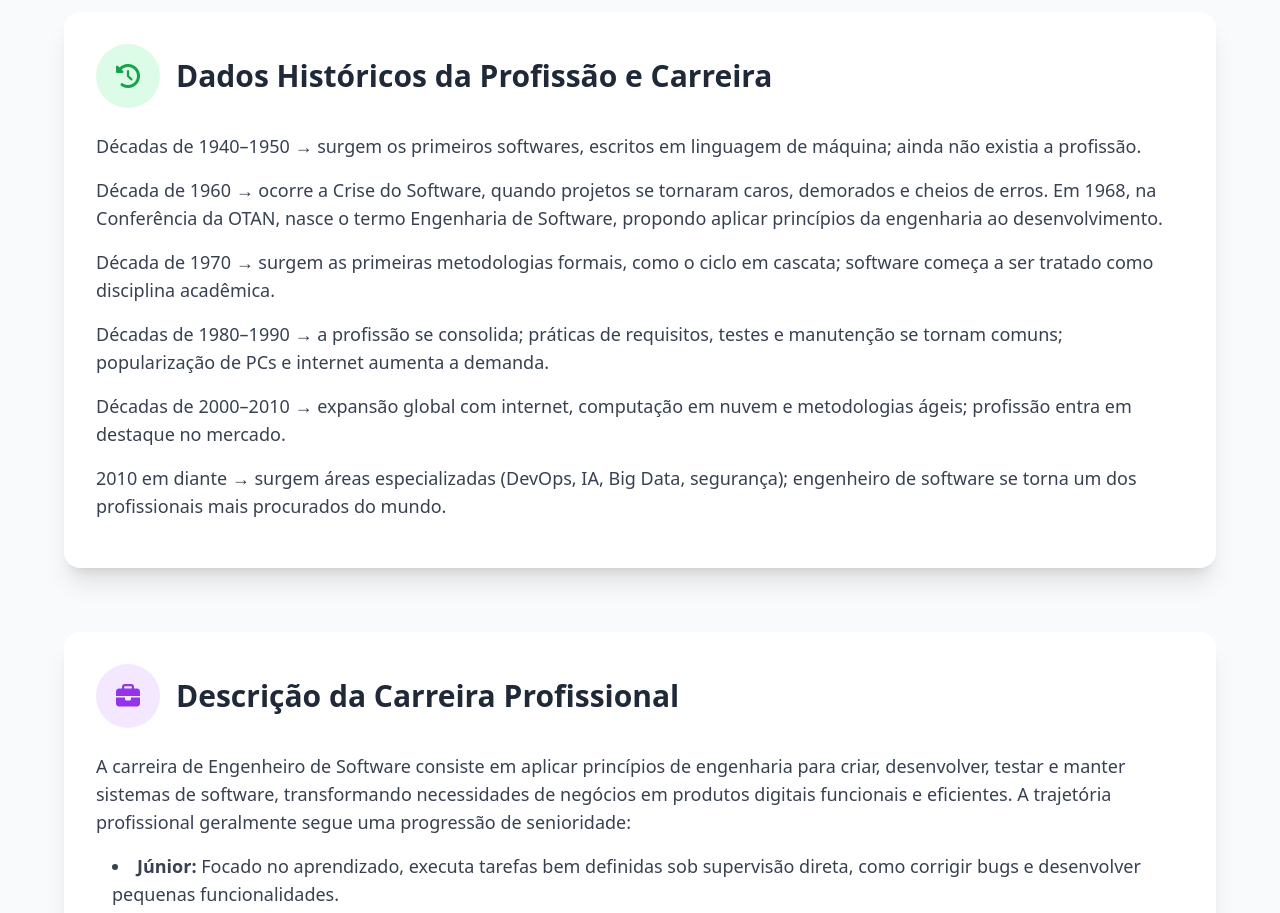
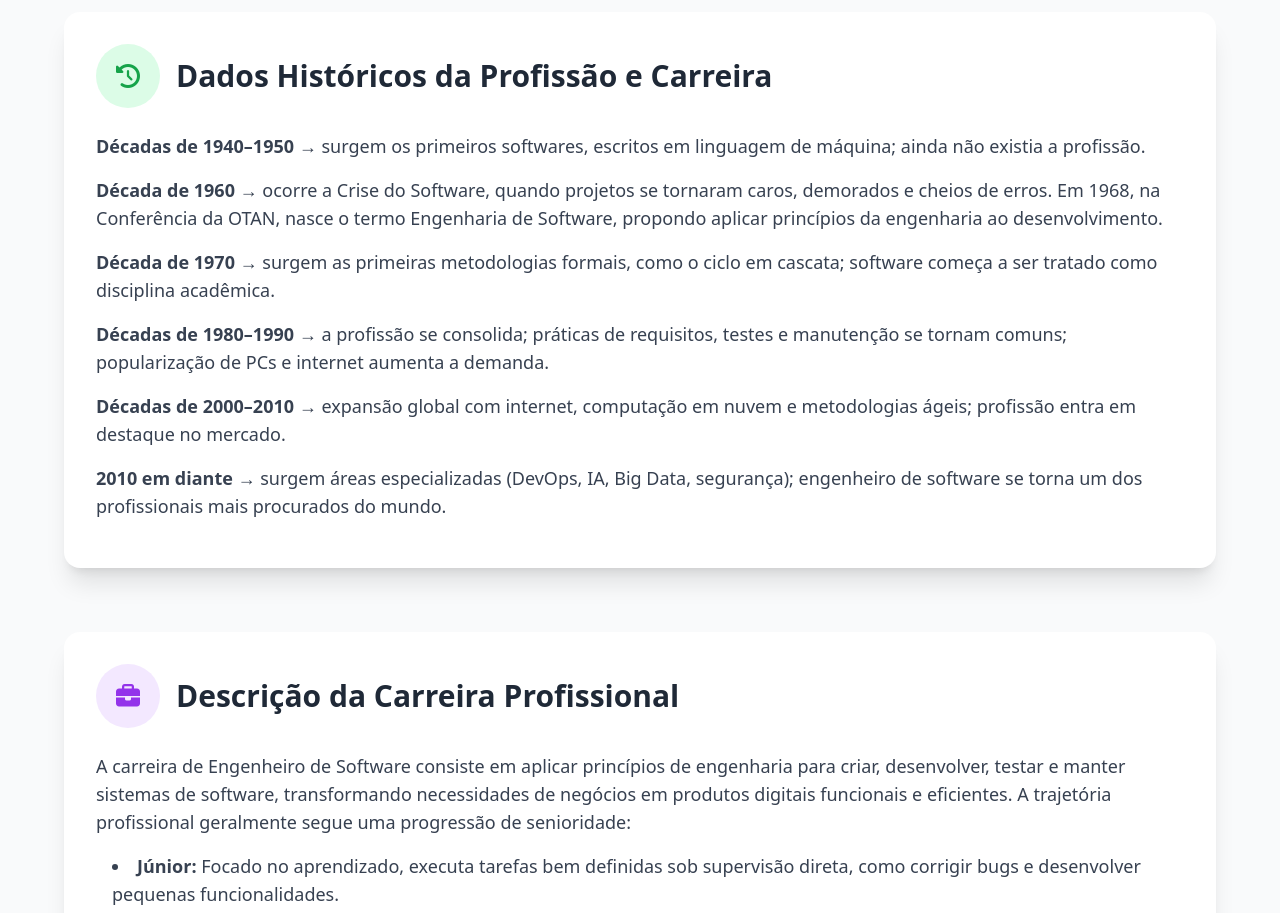
Before and after one commit to SUXMIX/Profiss-o, a plain HTML site: page index.html in a window 1280 px wide. Shown: the part 1020-1933 px from the top of the page. Drawn offline with nearby package versions, Linux system fonts and the light colour scheme.

Commit message:
Update index.html

```diff
--- a/index.html
+++ b/index.html
@@ -123,12 +123,12 @@
                     <h2 class="text-3xl font-bold text-gray-800">Dados Históricos da Profissão e Carreira</h2>
                 </div>
                 <div class="prose max-w-none text-gray-700 leading-relaxed">
-                    <p class="text-lg mb-4">Décadas de 1940–1950 → surgem os primeiros softwares, escritos em linguagem de máquina; ainda não existia a profissão.</p>
-                    <p class="text-lg mb-4">Década de 1960 → ocorre a Crise do Software, quando projetos se tornaram caros, demorados e cheios de erros. Em 1968, na Conferência da OTAN, nasce o termo Engenharia de Software, propondo aplicar princípios da engenharia ao desenvolvimento.</p>
-                    <p class="text-lg mb-4">Década de 1970 → surgem as primeiras metodologias formais, como o ciclo em cascata; software começa a ser tratado como disciplina acadêmica.</p>
-                    <p class="text-lg mb-4">Décadas de 1980–1990 → a profissão se consolida; práticas de requisitos, testes e manutenção se tornam comuns; popularização de PCs e internet aumenta a demanda.</p>
-                    <p class="text-lg mb-4">Décadas de 2000–2010 → expansão global com internet, computação em nuvem e metodologias ágeis; profissão entra em destaque no mercado.</p>
-                    <p class="text-lg mb-4">2010 em diante → surgem áreas especializadas (DevOps, IA, Big Data, segurança); engenheiro de software se torna um dos profissionais mais procurados do mundo.</p>
+                    <p class="text-lg mb-4"><strong>Décadas de 1940–1950</strong> → surgem os primeiros softwares, escritos em linguagem de máquina; ainda não existia a profissão.</p>
+                    <p class="text-lg mb-4"><strong>Década de 1960</strong> → ocorre a Crise do Software, quando projetos se tornaram caros, demorados e cheios de erros. Em 1968, na Conferência da OTAN, nasce o termo Engenharia de Software, propondo aplicar princípios da engenharia ao desenvolvimento.</p>
+                    <p class="text-lg mb-4"><strong>Década de 1970</strong> → surgem as primeiras metodologias formais, como o ciclo em cascata; software começa a ser tratado como disciplina acadêmica.</p>
+                    <p class="text-lg mb-4"><strong>Décadas de 1980–1990</strong> → a profissão se consolida; práticas de requisitos, testes e manutenção se tornam comuns; popularização de PCs e internet aumenta a demanda.</p>
+                    <p class="text-lg mb-4"><strong>Décadas de 2000–2010</strong> → expansão global com internet, computação em nuvem e metodologias ágeis; profissão entra em destaque no mercado.</p>
+                    <p class="text-lg mb-4"><strong>2010 em diante</strong> → surgem áreas especializadas (DevOps, IA, Big Data, segurança); engenheiro de software se torna um dos profissionais mais procurados do mundo.</p>
                 </div>
             </div>
         </section>
```
